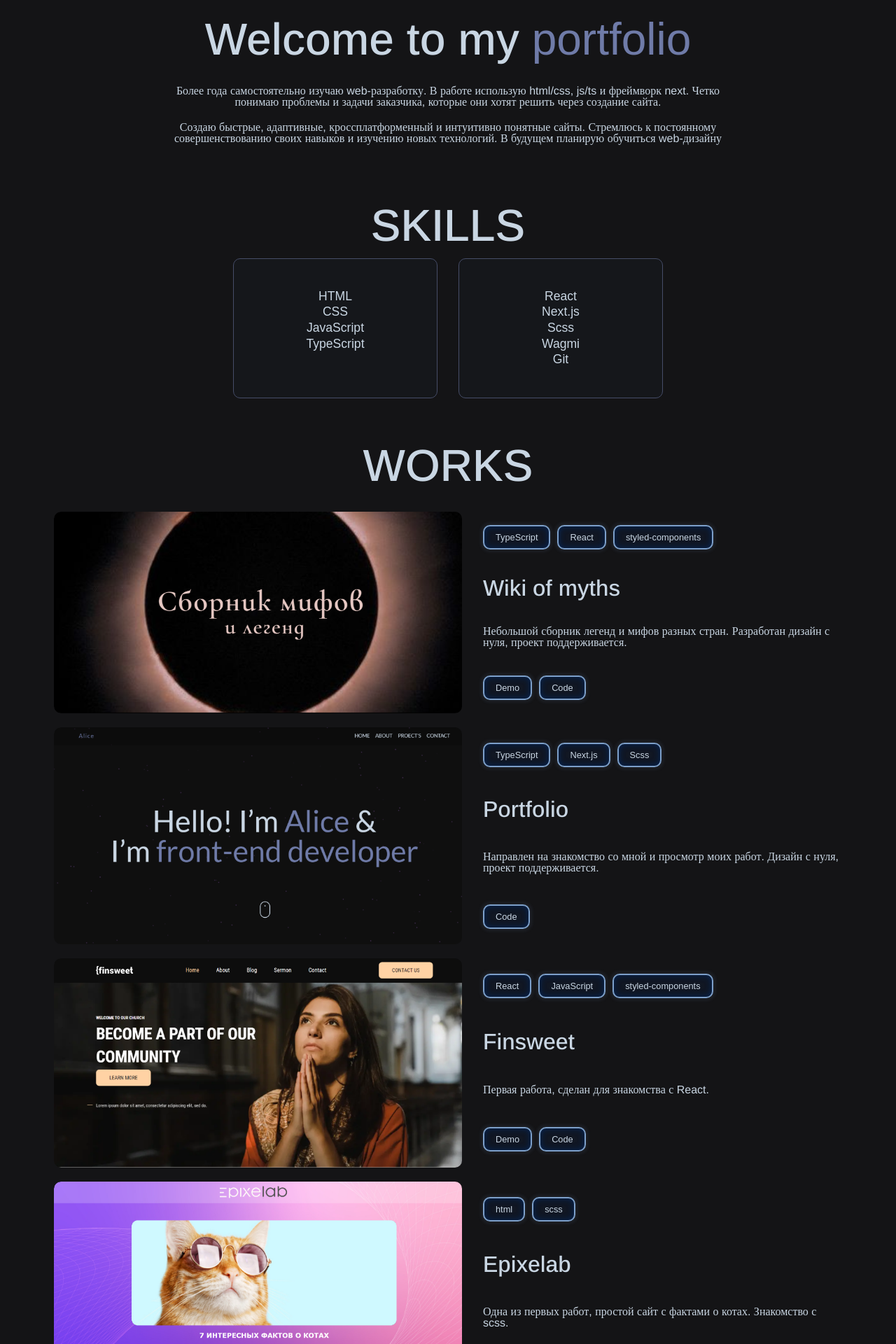
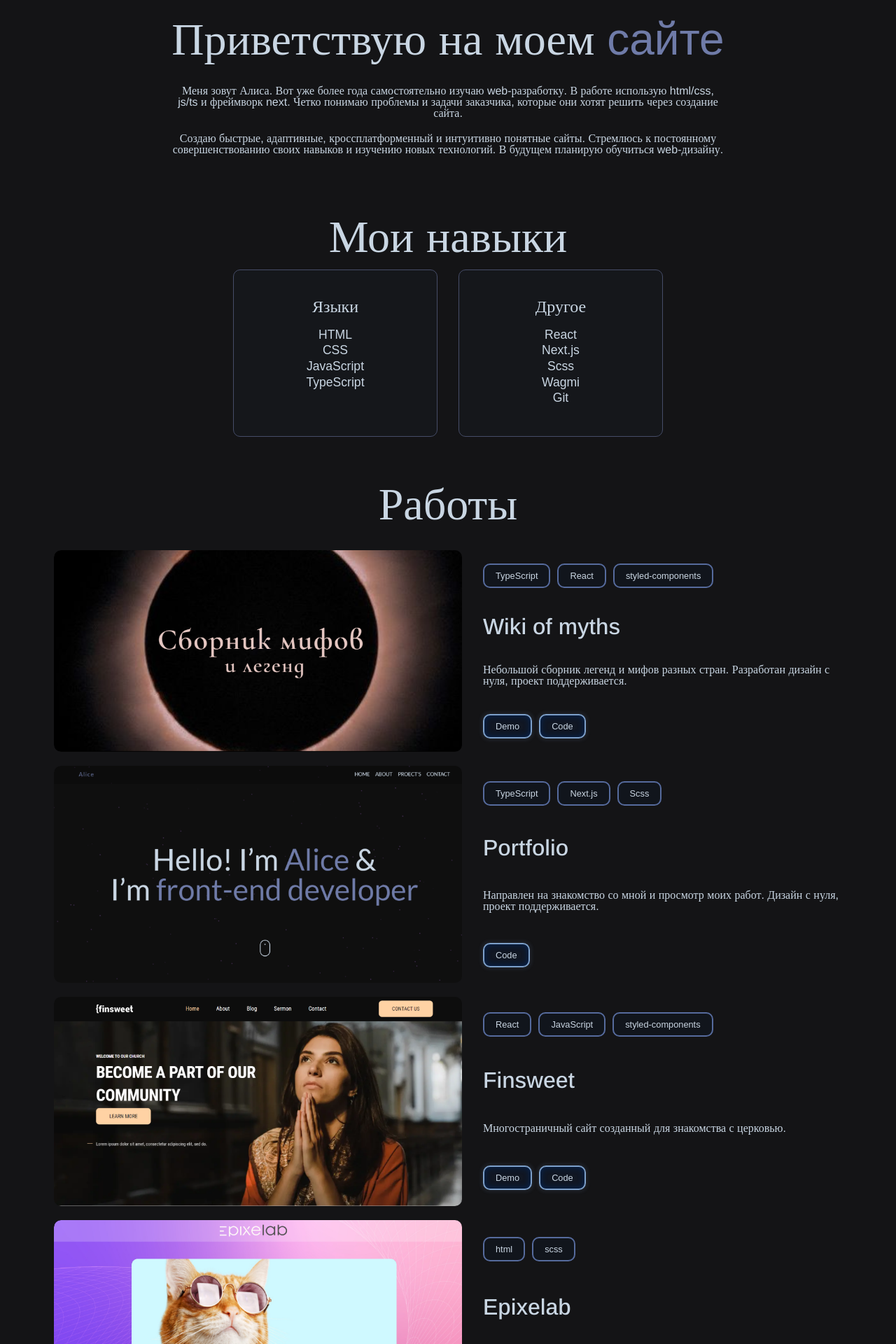
Before and after one commit to Alisa03/portfolio, a Next.js app: page / in a window 1280 px wide. Shown: the part 840-2760 px from the top of the page at 70% size. Built offline with nearby package versions, Linux system fonts and the light colour scheme.

Commit message:
language

```diff
--- a/src/app/data.tsx
+++ b/src/app/data.tsx
@@ -23,7 +23,7 @@ export const works = [
     {
         id: 3,
         name: "Finsweet",
-        info: "Первая работа, сделан для знакомства с React.",
+        info: "Многостраничный сайт созданный для знакомства с церковью.",
         img: "/finsweet.webp",
         skill: [
             "React", "JavaScript", "styled-components"
@@ -35,12 +35,12 @@ export const works = [
     {
         id: 4,
         name: "Epixelab",
-        info: "Одна из первых работ, простой сайт с фактами о котах. Знакомство с scss.",
+        info: "Лендинг для фактов о котах.",
         img: "/epixelab.webp",
         skill: [
             "html", "scss"
         ],
-        urlDemo: 'alisa03.github.io/epixelab/',
+        urlDemo: 'https://alisa03.github.io/epixelab/',
         urlCode: 'https:github.com/Alisa03/epixelab'
     }
 ]
--- a/src/components/About/index.tsx
+++ b/src/components/About/index.tsx
@@ -6,13 +6,13 @@ import style from '@/styles/page.module.scss'
 const About = () => {
     return (
         <section id="about" className={style.section} style={{ textAlign: "center" }}>
-            <h2 className={style.section__title}>Welcome to my <span className={style.color}>portfolio</span></h2>
+            <h2 className={style.section__title}>Приветствую на моем <span className={style.color}>сайте</span></h2>
             <ScrollAnimation>
                 <p className={`${style.section__text} ${about.text}`}>
-                    Более года самостоятельно изучаю web-разработку. В работе использую html/css, js/ts и фреймворк next. Четко понимаю проблемы и задачи заказчика, которые они хотят решить через создание сайта.
+                    Меня зовут Алиса. Вот уже более года самостоятельно изучаю web-разработку. В работе использую html/css, js/ts и фреймворк next. Четко понимаю проблемы и задачи заказчика, которые они хотят решить через создание сайта.
                 </p>
                 <p className={`${style.section__text} ${about.text}`}>
-                    Создаю быстрые, адаптивные, кроссплатформенный и интуитивно понятные сайты. Стремлюсь к постоянному совершенствованию своих навыков и изучению новых технологий. В будущем планирую обучиться web-дизайну
+                    Создаю быстрые, адаптивные, кроссплатформенный и интуитивно понятные сайты. Стремлюсь к постоянному совершенствованию своих навыков и изучению новых технологий. В будущем планирую обучиться web-дизайну.
                 </p>
             </ScrollAnimation>
         </section>
--- a/src/components/Footer/index.tsx
+++ b/src/components/Footer/index.tsx
@@ -30,7 +30,7 @@ const Footer = () => {
 
                         <a style={{ gridArea: "1/5", marginLeft: "auto" }} className={style.section__text}
                             href="mailto:alisa033306@gmail.com">
-                            alisa033306@gmail.com
+                            savenkova0333@gmail.com
                         </a>
                     </div>
 
--- a/src/components/Project/index.tsx
+++ b/src/components/Project/index.tsx
@@ -12,7 +12,7 @@ export default function Project({ project }: any) {
             <div className={`${projectS.project__content}`}>
                 <div className={style.flexList}>
                     {
-                        project.skill.map((i: any, index: any) => <div key={index} className={style.btn}>{i}</div>)
+                        project.skill.map((i: any, index: any) => <div key={index} className={projectS.teg}>{i}</div>)
                     }
                 </div>
                 <h4 className={projectS.project__title}>{project.name}</h4>
--- a/src/components/Project/project.module.scss
+++ b/src/components/Project/project.module.scss
@@ -34,6 +34,17 @@
         display: inline-block;
         overflow: hidden;
     }
+}
+
+.teg {
+
+    background: #0527591a;
+    border: 2px solid $blue;
+    border-radius: 10px;
+
+    font-size: .8rem;
+
+    padding: .5rem 1rem;
 }
 
 @media (min-width: 2000px) {
--- a/src/components/Skills/index.tsx
+++ b/src/components/Skills/index.tsx
@@ -6,9 +6,10 @@ import ScrollAnimation from '../ui/ScrollAnimation'
 const Skills = () => {
     return (
         <section id="skills" className={style.section}>
-            <h3 className={style.section__title}>SKILLS</h3>
+            <h3 className={style.section__title}>Мои навыки</h3>
             <ScrollAnimation custom={styles.flex}>
                 <div className={`${styles._block} ${styles.flexJc} ${styles.flexAc}`}>
+                    <h5 className={styles._title}>Языки</h5>
                     <ul className={style.section__text}>
                         <li>HTML</li>
                         <li>CSS</li>
@@ -18,6 +19,7 @@ const Skills = () => {
                 </div>
                 <div className={`${styles._block} ${styles.flexJc} ${styles.flexAc}`}>
                     <ul className={style.section__text}>
+                        <h5 className={styles._title}>Другое</h5>
                         <li>React</li>
                         <li>Next.js</li>
                         <li>Scss</li>
--- a/src/components/Skills/skills.module.scss
+++ b/src/components/Skills/skills.module.scss
@@ -16,6 +16,11 @@
     }
 }
 
+._title {
+    margin-bottom: 20px;
+    font: 400 1.5rem/1 "Arimo";
+}
+
 .flex {
     display: flex;
     gap: 0 30px
--- a/src/components/Works.tsx
+++ b/src/components/Works.tsx
@@ -8,7 +8,7 @@ const Works = () => {
 
     return (
         <section id="works" className={style.section}>
-            <h3 className={style.section__title}>WORKS</h3>
+            <h3 className={style.section__title}>Работы</h3>
             <div>
                 {
                     works.map((i: any) => <Project key={i.id} project={i} />)
--- a/src/pages/404.tsx
+++ b/src/pages/404.tsx
@@ -4,7 +4,7 @@ import style from '@/styles/page.module.scss'
 
 export default function NotFoundPage() {
     return (
-        <main style={{ padding: "30px 0" }} className={`${style.block} ${style.container} ${style.flexAc} ${style.flexCG} ${style.flexJc}`}>
+        <main style={{ padding: "30px 0", flexDirection: "column" }} className={`${style.block} ${style.container} ${style.flexAc} ${style.flexJc}`}>
             <h1 style={{ fontSize: "10rem", letterSpacing: "2vw" }}>404</h1>
             <Link className={`${style.section__text} ${style.btn}`} href='/'>Home</Link>
         </main>
--- a/src/styles/page.module.scss
+++ b/src/styles/page.module.scss
@@ -15,7 +15,7 @@
     align-items: center;
     gap: 1.8vh 0;
 
-    &__title {font: 500 4rem/1 'Arimo'}
+    &__title {font: 400 4rem/1 'Arimo'}
 
     &__text {font: 400 1rem/1 'Arimo'}
 }
```
